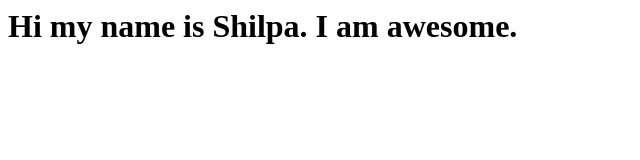
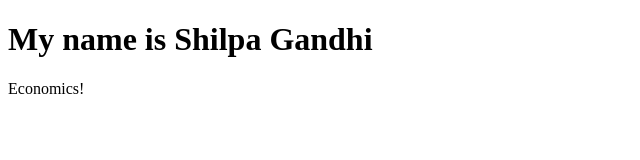
Before and after one commit to shilpagandhi/shilpabarasia.github.io, a plain HTML site: page index.html in a window 1280 px wide. Shown: the whole page, without its empty margins (0-640 px from the left). Drawn offline with Linux system fonts and the light colour scheme.

Commit message:
Update index.html

```diff
--- a/index.html
+++ b/index.html
@@ -1 +1,10 @@
-<h1>Hi my name is Shilpa. I am awesome.</h1>
+<!DOCTYPE html>
+<html>
+<body>
+
+<h1>My name is Shilpa Gandhi</h1>
+
+<p>Economics!</p>
+
+</body>
+</html>
```
